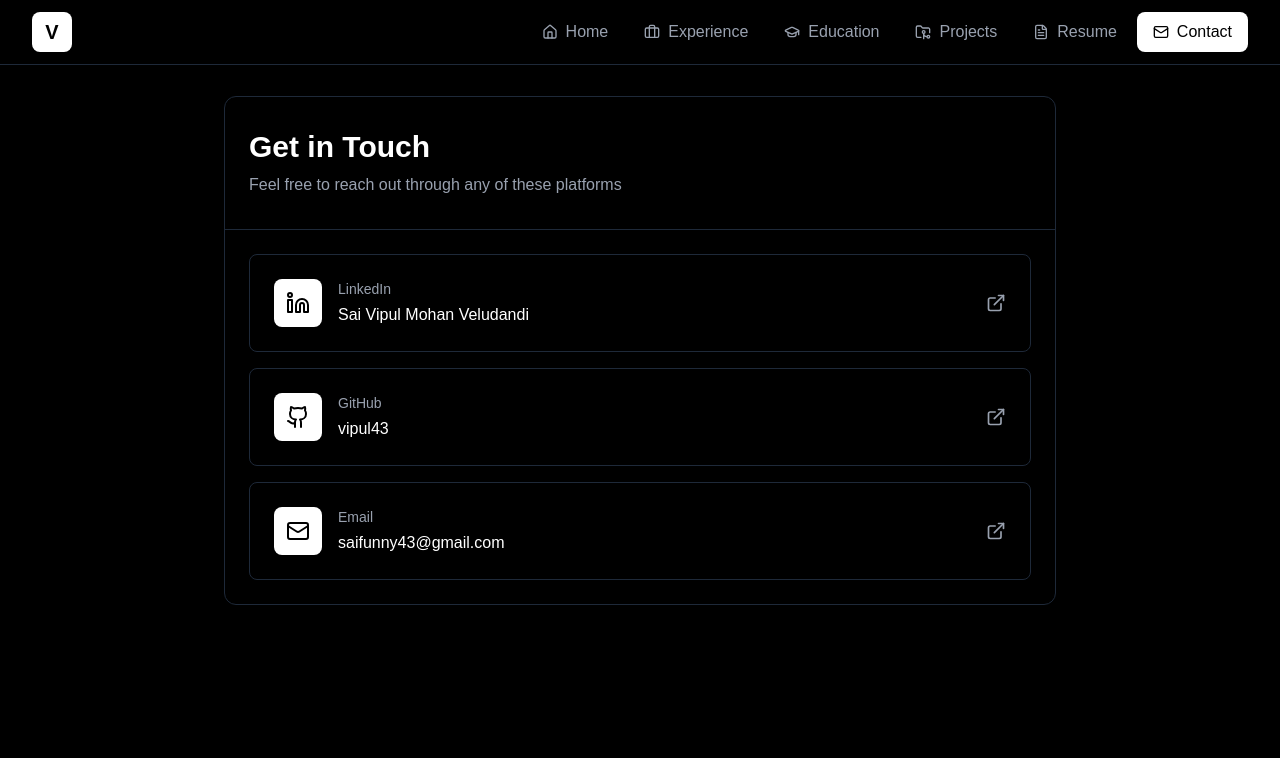
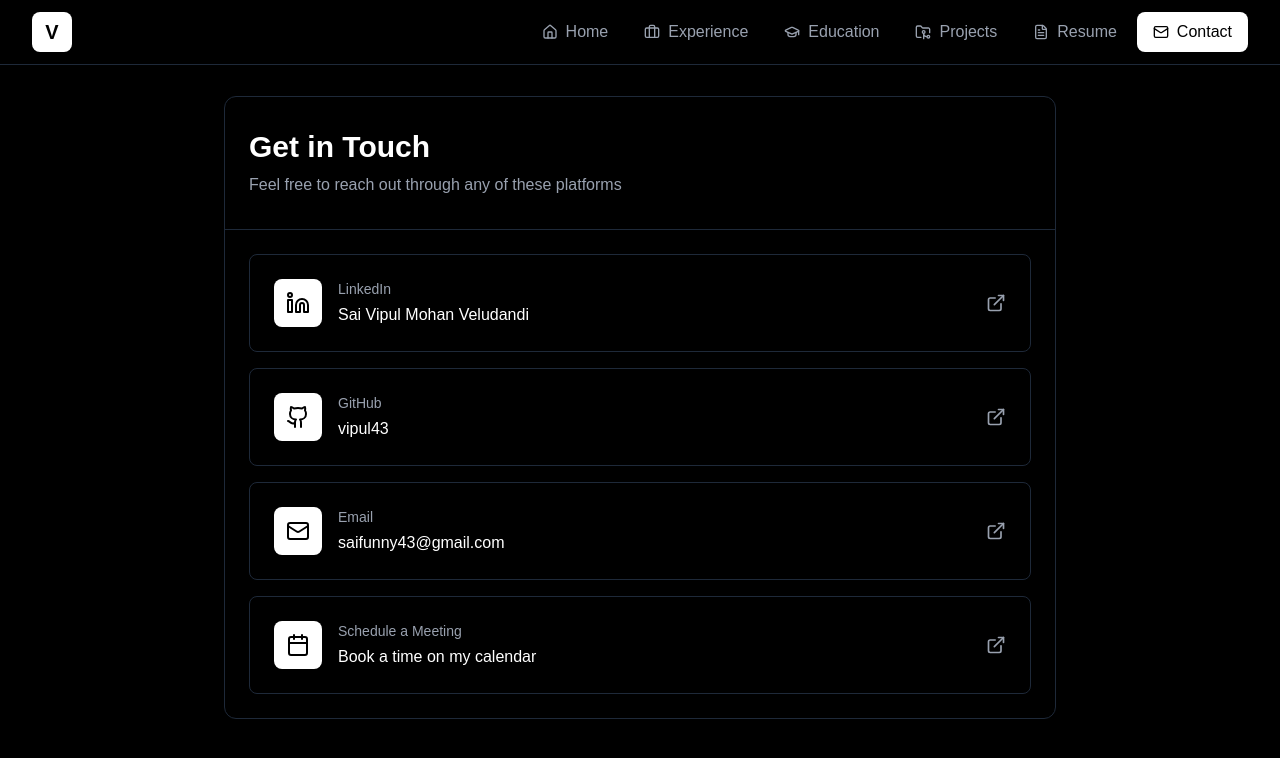
Before and after one commit to vipul43/vipulsme, a Next.js app: page /contact in a window 1280 px wide. Shown: the top 758 px of the page. Built offline with nearby package versions, Linux system fonts and the light colour scheme.

Commit message:
feat(contact): add calendar scheduling option to contact card

```diff
--- a/app/components/ContactCard.tsx
+++ b/app/components/ContactCard.tsx
@@ -1,6 +1,6 @@
 "use client";
 
-import { Linkedin, Github, Mail, ExternalLink } from "lucide-react";
+import { Linkedin, Github, Mail, ExternalLink, Calendar } from "lucide-react";
 
 interface ContactItemProps {
   icon: React.ReactNode;
@@ -51,6 +51,12 @@ export default function ContactCard() {
       href: "mailto:saifunny43@gmail.com",
       isEmail: true,
     },
+    {
+      icon: <Calendar className="h-6 w-6 text-black" />,
+      label: "Schedule a Meeting",
+      value: "Book a time on my calendar",
+      href: "https://calendar.app.google/JKqxdWP65X9QTNZA6",
+    },
   ];
 
   return (
```
Also changed, not shown: 2 other files (tests, documents, lock files or other folders).
